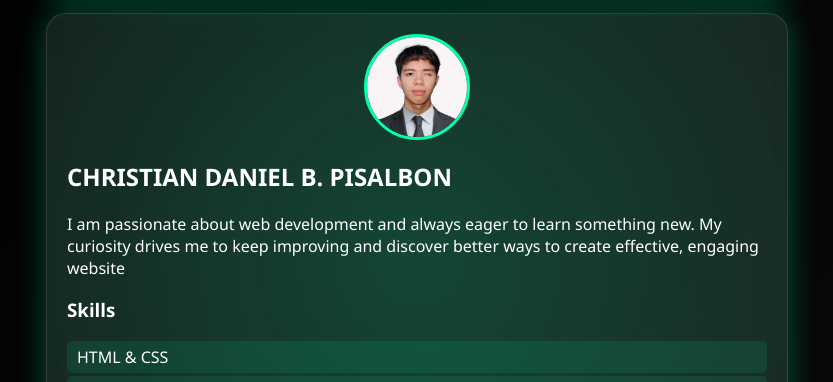
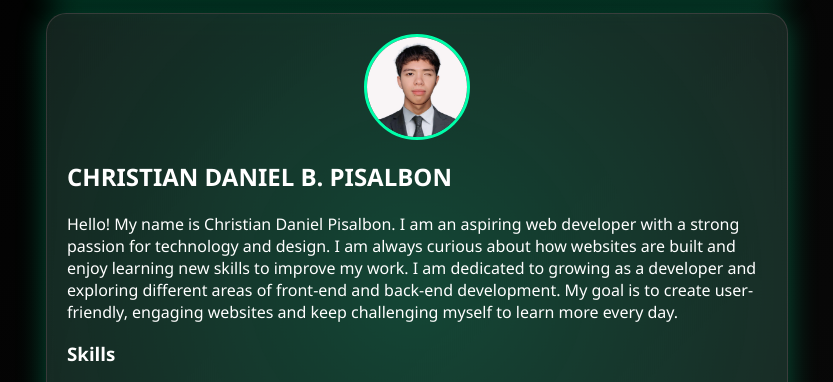
Before and after one commit to Cedie-source/personal-profile, a plain HTML site: page index.html in a window 1280 px wide. Shown: the part 169-551 px from the top of the page, without its empty margins (223-1056 px from the left). Drawn offline with Linux system fonts and the light colour scheme.

Commit message:
Update index.html

```diff
--- a/index.html
+++ b/index.html
@@ -24,8 +24,10 @@
       <img src="img/Profile.jpeg" >
     </div>
     <h2>CHRISTIAN DANIEL B. PISALBON</h2>
-    <p>I am passionate about web development and always eager to learn something new.
-      My curiosity drives me to keep improving and discover better ways to create effective, engaging website</p>
+    <p>Hello! My name is Christian Daniel Pisalbon. I am an aspiring web developer with a strong passion
+      for technology and design. I am always curious about how websites are built and enjoy learning new skills to improve my work.
+      I am dedicated to growing as a developer and exploring different areas of front-end and back-end development.
+      My goal is to create user-friendly, engaging websites and keep challenging myself to learn more every day.</p>
     <h3>Skills</h3>
     <ul class="skills">
       <li>HTML & CSS</li>
```
